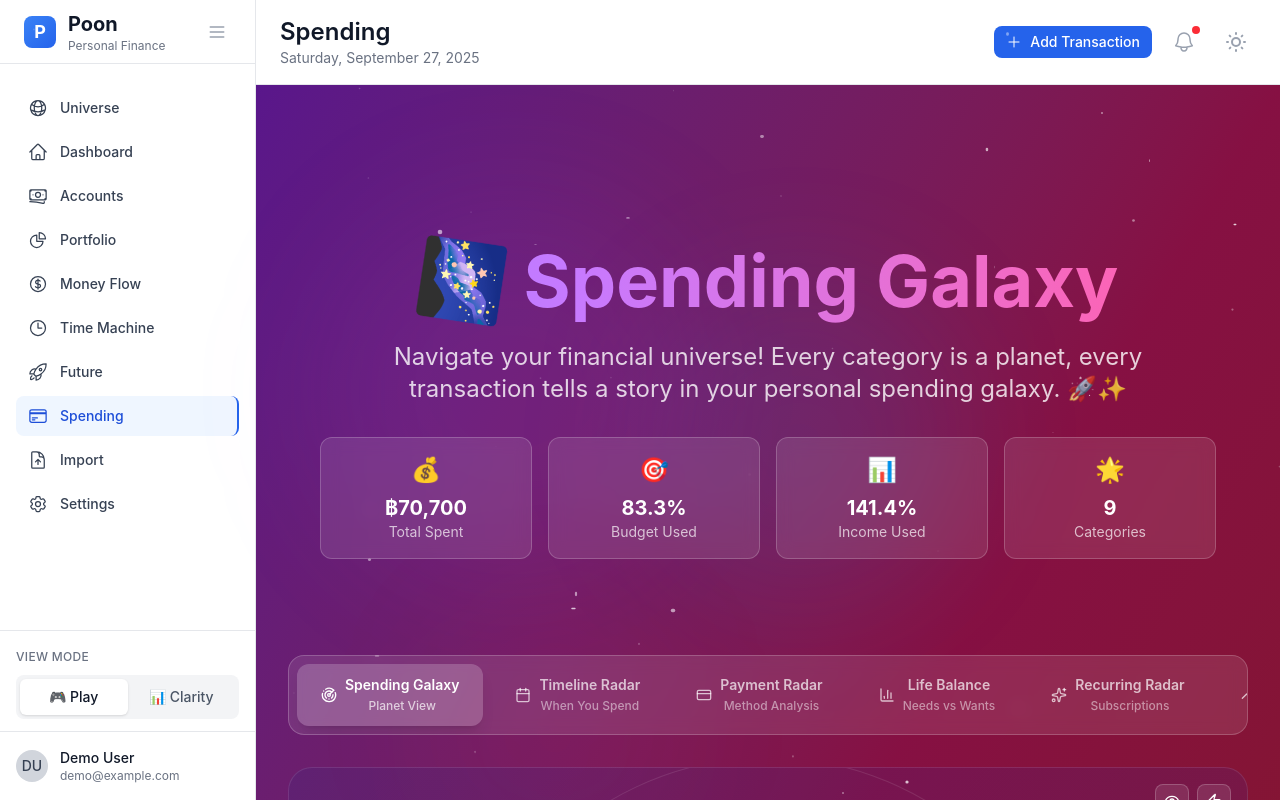
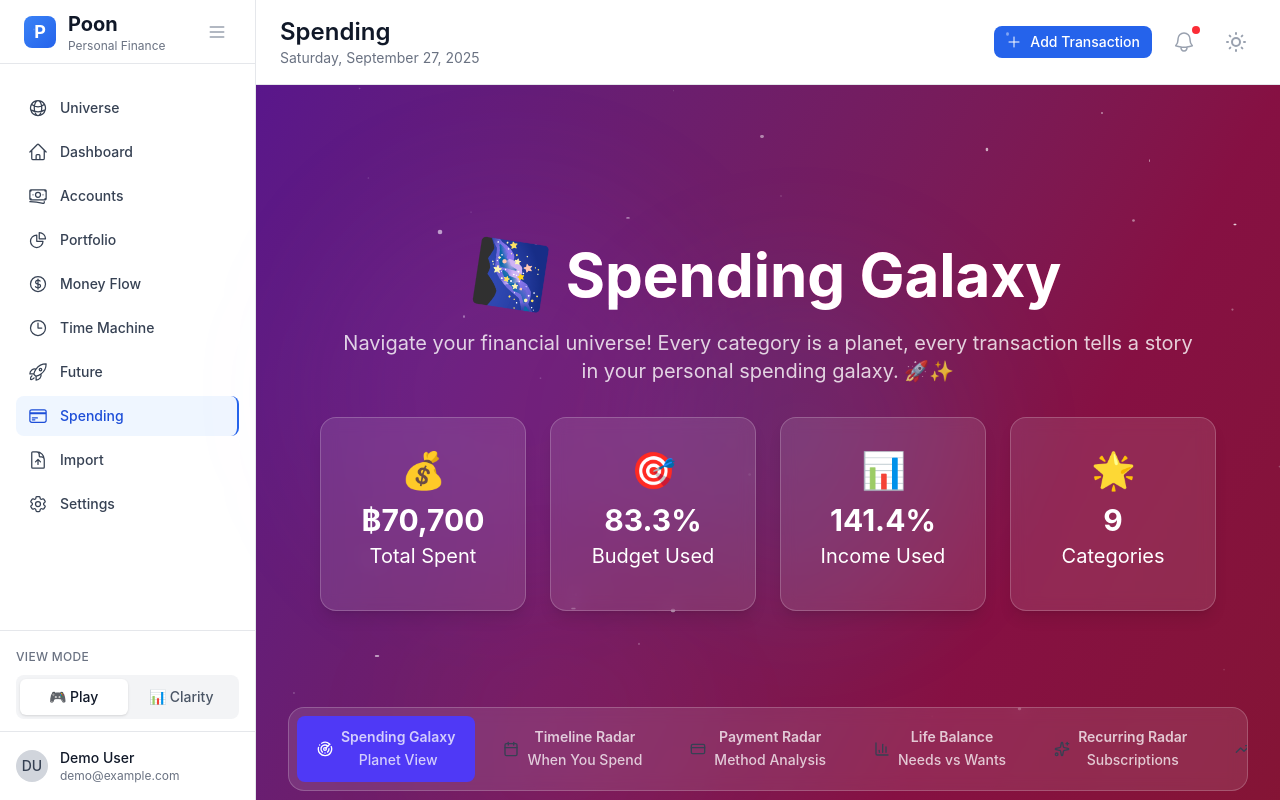
Before and after one commit to vorrawut/poon, a React (Vite) app: page /spending in a window 1280 px wide. Built offline with nearby package versions, Linux system fonts and the light colour scheme.

Commit message:
Refactoring UI

```diff
--- a/src/core/components/AccessibleButton.tsx
+++ b/src/core/components/AccessibleButton.tsx
@@ -15,6 +15,7 @@ interface AccessibleButtonProps {
   onClick?: () => void;
   type?: "button" | "submit" | "reset";
   fullWidth?: boolean;
+  title?: string;
 }
 
 interface AccessibleIconButtonProps {
@@ -49,6 +50,7 @@ export function AccessibleButton({
   onClick,
   type = "button",
   fullWidth = false,
+  title,
 }: AccessibleButtonProps) {
   const { getClasses, isElderMode } = useAccessibility();
   const motionProps = useAccessibilityMotion();
@@ -133,6 +135,7 @@ export function AccessibleButton({
         disabled={disabled || loading}
         onClick={onClick}
         className={combinedClassName}
+        title={title}
       >
         {buttonContent}
       </button>
@@ -145,6 +148,7 @@ export function AccessibleButton({
       disabled={disabled || loading}
       onClick={onClick}
       className={combinedClassName}
+      title={title}
       whileHover={{ scale: disabled ? 1 : 1.02 }}
       whileTap={{ scale: disabled ? 1 : 0.98 }}
       {...motionProps}
--- a/src/core/components/AccessibleCard.tsx
+++ b/src/core/components/AccessibleCard.tsx
@@ -12,6 +12,7 @@ interface AccessibleCardProps {
   className?: string;
   hover?: boolean;
   onClick?: () => void;
+  style?: React.CSSProperties;
 }
 
 interface AccessibleSectionProps {
@@ -30,6 +31,7 @@ interface AccessibleStatsCardProps {
   trend?: "up" | "down" | "neutral";
   trendValue?: string;
   className?: string;
+  style?: React.CSSProperties;
 }
 
 /**
@@ -42,6 +44,7 @@ export function AccessibleCard({
   className = "",
   hover = false,
   onClick,
+  style,
 }: AccessibleCardProps) {
   const { getClasses, viewMode, isElderMode } = useAccessibility();
   const motionProps = useAccessibilityMotion();
@@ -87,7 +90,7 @@ export function AccessibleCard({
 
   if (isElderMode || !hover) {
     return (
-      <div className={combinedClassName} onClick={onClick}>
+      <div className={combinedClassName} onClick={onClick} style={style}>
         {children}
       </div>
     );
@@ -97,6 +100,7 @@ export function AccessibleCard({
     <motion.div
       className={combinedClassName}
       onClick={onClick}
+      style={style}
       whileHover={hover ? { scale: 1.02, y: -2 } : undefined}
       whileTap={onClick ? { scale: 0.98 } : undefined}
       {...motionProps}
@@ -156,6 +160,7 @@ export function AccessibleStatsCard({
   trend,
   trendValue,
   className = "",
+  style,
 }: AccessibleStatsCardProps) {
   const { getClasses, colors } = useAccessibility();
 
@@ -184,7 +189,7 @@ export function AccessibleStatsCard({
   };
 
   return (
-    <AccessibleCard variant="elevated" className={className}>
+    <AccessibleCard variant="elevated" className={className} style={style}>
       <div className="text-center">
         {icon && <div className="text-4xl mb-3">{icon}</div>}
 
--- a/src/core/components/AccessibleText.tsx
+++ b/src/core/components/AccessibleText.tsx
@@ -7,7 +7,7 @@ import {
 interface AccessibleTextProps {
   children: React.ReactNode;
   variant?: "body" | "caption" | "small";
-  color?: "primary" | "secondary" | "accent" | "inherit";
+  color?: "primary" | "secondary" | "accent" | "tertiary" | "inherit";
   className?: string;
   as?: "p" | "span" | "div";
 }
@@ -15,7 +15,7 @@ interface AccessibleTextProps {
 interface AccessibleHeadingProps {
   children: React.ReactNode;
   level: "h1" | "h2" | "h3" | "h4";
-  color?: "primary" | "secondary" | "accent" | "inherit";
+  color?: "primary" | "secondary" | "accent" | "tertiary" | "inherit";
   className?: string;
   gradient?: boolean;
 }
@@ -44,6 +44,8 @@ export function AccessibleText({
         return colors.text;
       case "secondary":
         return colors.textSecondary;
+      case "tertiary":
+        return colors.textTertiary;
       case "accent":
         return colors.accent;
       case "inherit":
--- a/src/features/future/ui/Future.tsx
+++ b/src/features/future/ui/Future.tsx
@@ -1,6 +1,7 @@
 import { useState, useEffect } from "react";
 import { motion, AnimatePresence } from "framer-motion";
 import { FadeIn } from "../../../components/ui";
+import { AccessibleHeading, AccessibleText } from "../../../core";
 import {
   FutureMissionBoard,
   MissionDetailView,
@@ -13,15 +14,9 @@ import {
 } from "../../../../mockData/features/future";
 
 import { useUIStore } from "../../../store/useUIStore";
-import {
-  useAccessibility,
-  useAccessibilityText,
-} from "../../../hooks/useAccessibility";
 
 export function Future() {
   const { viewMode, accessibilityMode } = useUIStore();
-  const { getClasses, colors } = useAccessibility();
-  const headingClasses = useAccessibilityText("heading", "h1");
   const [selectedMission, setSelectedMission] = useState<Mission | null>(null);
   const [missions, setMissions] = useState<Mission[]>([]);
 
@@ -75,15 +70,9 @@ export function Future() {
               >
                 🚀
               </motion.div>
-              <h1
-                className={`${headingClasses} font-bold mb-4 ${
-                  viewMode === "play"
-                    ? "bg-gradient-to-r from-purple-400 via-pink-500 to-red-500 bg-clip-text text-transparent"
-                    : colors.text
-                }`}
-              >
+              <AccessibleHeading level="h1" className="mb-4" gradient>
                 Future
-              </h1>
+              </AccessibleHeading>
               <motion.div
                 className="text-5xl md:text-7xl"
                 animate={{
@@ -101,8 +90,9 @@ export function Future() {
               </motion.div>
             </div>
 
-            <p
-              className={`${getClasses({ fontSize: "text" })} mb-8 max-w-4xl mx-auto px-4 ${colors.textSecondary}`}
+            <AccessibleText
+              color="secondary"
+              className="mb-8 max-w-4xl mx-auto px-4"
             >
               {accessibilityMode === "elder"
                 ? "Track your financial goals with clear, simple progress indicators and helpful guidance."
@@ -111,7 +101,7 @@ export function Future() {
                   : viewMode === "play"
                     ? "Navigate your financial universe — where every goal becomes a space mission in your personal galaxy! 🌌"
                     : "Your financial goals made simple. Track progress, set targets, and achieve your dreams with clear, actionable steps."}
-            </p>
+            </AccessibleText>
           </div>
         </FadeIn>
 
--- a/src/features/portfolio/ui/Portfolio.tsx
+++ b/src/features/portfolio/ui/Portfolio.tsx
@@ -1,6 +1,11 @@
 import { useState } from "react";
 import { motion, AnimatePresence } from "framer-motion";
 import { FadeIn, SplitText } from "../../../components/ui";
+import {
+  AccessibleHeading,
+  AccessibleText,
+  AccessibleButton,
+} from "../../../core";
 import {
   WealthSolarSystem,
   SmartHighlights,
@@ -16,16 +21,9 @@ import {
 } from "../../../../mockData/features/portfolio";
 
 import { useUIStore } from "../../../store/useUIStore";
-import {
-  useAccessibility,
-  useAccessibilityText,
-} from "../../../hooks/useAccessibility";
 
 export function Portfolio() {
   const { viewMode } = useUIStore();
-  const { getClasses } = useAccessibility();
-  const headingClasses = useAccessibilityText("heading", "h1");
-  const subheadingClasses = useAccessibilityText("heading", "h2");
   const [showTimeline, setShowTimeline] = useState(false);
   const [showSimulation, setShowSimulation] = useState(false);
   const [showCategoryOverlay, setShowCategoryOverlay] = useState(false);
@@ -57,25 +55,27 @@ export function Portfolio() {
         animate={{ opacity: 1, x: 0 }}
         transition={{ delay: 0.7 }}
       >
-        <button
+        <AccessibleButton
+          variant="ghost"
+          size="sm"
           onClick={() => setShowTimeline(!showTimeline)}
-          className="bg-black/30 backdrop-blur-sm border border-white/20 text-white px-4 py-2 rounded-full text-sm hover:bg-white/10 transition-all"
         >
           🕰 Timeline
-        </button>
-        <button
+        </AccessibleButton>
+        <AccessibleButton
+          variant="ghost"
+          size="sm"
           onClick={() => setShowSimulation(!showSimulation)}
-          className="bg-black/30 backdrop-blur-sm border border-white/20 text-white px-4 py-2 rounded-full text-sm hover:bg-white/10 transition-all"
         >
           🔮 Simulate
-        </button>
+        </AccessibleButton>
       </motion.div>
 
       <div className="relative z-10 max-w-7xl mx-auto px-4 sm:px-6 lg:px-8 py-8">
         {/* Portfolio Universe Header */}
         <FadeIn direction="down">
           <div className="text-center mb-16">
-            <div className={`${headingClasses} font-bold text-white mb-4`}>
+            <AccessibleHeading level="h1" className="mb-4" gradient>
               <motion.span
                 className="inline-block mr-4"
                 animate={{ rotate: [0, 360] }}
@@ -84,14 +84,15 @@ export function Portfolio() {
                 ☀️
               </motion.span>
               <SplitText className="inline">Your Wealth Universe</SplitText>
-            </div>
-            <p
-              className={`${getClasses({ fontSize: "text" })} text-white/80 max-w-2xl mx-auto mb-8`}
+            </AccessibleHeading>
+            <AccessibleText
+              color="secondary"
+              className="max-w-2xl mx-auto mb-8"
             >
               {viewMode === "play"
                 ? "Navigate your financial solar system — each planet represents your asset categories orbiting around your portfolio sun!"
                 : "Clear overview of your portfolio performance with exact numbers and plain summaries."}
-            </p>
+            </AccessibleText>
 
             {/* Portfolio Summary */}
             <motion.div
@@ -99,11 +100,9 @@ export function Portfolio() {
               whileHover={{ scale: 1.02 }}
             >
               <div className="text-center">
-                <div
-                  className={`${getClasses({ fontSize: "heading", headingLevel: "h2" })} font-bold text-white`}
-                >
+                <AccessibleHeading level="h2" className="text-white">
                   {formatCurrency(totalValue)}
-                </div>
+                </AccessibleHeading>
                 <div className="text-white/70 text-sm">Total Portfolio</div>
               </div>
               <div className="w-px h-16 bg-white/20"></div>
@@ -159,9 +158,9 @@ export function Portfolio() {
               {/* Clean Table View */}
               <div className="bg-white/10 backdrop-blur-sm rounded-2xl border border-white/20 overflow-hidden">
                 <div className="px-6 py-4 border-b border-white/20">
-                  <h3 className={`${subheadingClasses} font-bold text-white`}>
+                  <AccessibleHeading level="h3" className="text-white">
                     Portfolio Assets
-                  </h3>
+                  </AccessibleHeading>
                   <p className="text-white/70 text-sm">
                     Clear breakdown of your investments
                   </p>
--- a/src/features/spending/ui/Spending.tsx
+++ b/src/features/spending/ui/Spending.tsx
@@ -1,6 +1,14 @@
 import { useState, useMemo } from "react";
 import { motion, AnimatePresence } from "framer-motion";
 import { FadeIn } from "../../../components/ui";
+import {
+  AccessibleHeading,
+  AccessibleText,
+  AccessibleButton,
+  AccessibleCard,
+  AccessibleStatsCard,
+  AccessibleGrid,
+} from "../../../core";
 import {
   SpendingGalaxy,
   SpendingTimelineHeatmap,
@@ -36,9 +44,11 @@ const mockSpendingCategories = generateMockSpendingData();
 const mockSpendingData = generateMockTransactionData();
 
 import { useUIStore } from "../../../store/useUIStore";
+import { useAccessibilityMotion } from "../../../hooks/useAccessibility";
 
 export function Spending() {
   const { viewMode } = useUIStore();
+  const { transition } = useAccessibilityMotion();
   const [activeSection, setActiveSection] = useState<
     | "galaxy"
     | "timeline"
@@ -105,11 +115,7 @@ export function Spending() {
           className="text-center py-4 sm:py-8 mb-8"
         >
           <div className="mb-8">
-            <div
-              className={`text-3xl sm:text-4xl md:text-5xl lg:text-6xl xl:text-7xl font-bold mb-6 ${
-                viewMode === "play" ? "text-white" : "text-gray-900"
-              }`}
-            >
+            <AccessibleHeading level="h1" className="mb-6" gradient>
               <motion.span
                 className="inline-block mr-4"
                 animate={{
@@ -123,22 +129,19 @@ export function Spending() {
               >
                 🌌
               </motion.span>
-              <span className="bg-gradient-to-r from-purple-400 to-pink-400 bg-clip-text text-transparent">
               {viewMode === "play" ? "Spending Galaxy" : "Spending Radar"}
-              </span>
-            </div>
-            <p
-              className={`text-lg sm:text-xl md:text-2xl mb-8 max-w-4xl mx-auto px-4 ${
-                viewMode === "play" ? "text-white/80" : "text-gray-600"
-              }`}
+            </AccessibleHeading>
+            <AccessibleText
+              color="secondary"
+              className="mb-8 max-w-4xl mx-auto px-4"
             >
               {viewMode === "play"
                 ? "Navigate your financial universe! Every category is a planet, every transaction tells a story in your personal spending galaxy. 🚀✨"
                 : "Professional spending analysis with advanced radar technology, timeline patterns, and intelligent insights for optimal financial management."}
-            </p>
+            </AccessibleText>
 
             {/* Quick Stats */}
-            <div className="grid grid-cols-2 sm:grid-cols-4 gap-4 max-w-4xl mx-auto">
+            <AccessibleGrid cols={4} gap="md" className="max-w-4xl mx-auto">
               {[
                 {
                   label: "Total Spent",
@@ -165,28 +168,16 @@ export function Spending() {
                   color: "#F9CA24",
                 },
               ].map((stat, index) => (
-                <motion.div
+                <AccessibleStatsCard
                   key={stat.label}
-                  className={`p-4 rounded-xl border ${
-                    viewMode === "play"
-                      ? "bg-white/10 backdrop-blur-sm border-white/20 text-white"
-                      : "bg-white border-gray-200 text-gray-900"
-                  }`}
-                  initial={{ opacity: 0, y: 20 }}
-                  animate={{ opacity: 1, y: 0 }}
-                  transition={{ delay: 0.2 + index * 0.1 }}
-                  whileHover={{ scale: 1.02, y: -2 }}
-                >
-                  <div className="text-2xl mb-2">{stat.icon}</div>
-                  <div className="text-xl font-bold">{stat.value}</div>
-                  <div
-                    className={`text-sm ${viewMode === "play" ? "text-white/70" : "text-gray-600"}`}
-                  >
-                    {stat.label}
-                  </div>
-                </motion.div>
+                  title={stat.label}
+                  value={stat.value.toString()}
+                  icon={stat.icon}
+                  className="motion-safe:animate-in motion-safe:fade-in motion-safe:slide-in-from-bottom-4"
+                  style={{ animationDelay: `${0.2 + index * 0.1}s` }}
+                />
               ))}
-            </div>
+            </AccessibleGrid>
           </div>
         </FadeIn>
 
@@ -238,29 +229,31 @@ export function Spending() {
                   desc: "Smart Tips",
                 },
               ].map((tab) => (
-                <motion.button
+                <AccessibleButton
                   key={tab.id}
+                  variant={activeSection === tab.id ? "primary" : "ghost"}
+                  size="sm"
                   onClick={() => setActiveSection(tab.id as any)}
-                  className={`px-2 sm:px-4 lg:px-6 py-2 sm:py-3 rounded-xl font-medium transition-all text-xs sm:text-sm whitespace-nowrap flex-shrink-0 ${
-                    activeSection === tab.id
-                      ? "bg-white/20 text-white shadow-lg"
-                      : "text-white/70 hover:text-white hover:bg-white/10"
-                  }`}
-                  whileHover={{ scale: 1.02 }}
-                  whileTap={{ scale: 0.98 }}
+                  className="whitespace-nowrap flex-shrink-0"
                 >
                   <div className="flex items-center gap-1 sm:gap-2">
                     {tab.icon}
                     <div>
-                      <div className="text-xs sm:text-sm font-semibold leading-tight">
+                      <AccessibleText
+                        variant="caption"
+                        className="font-semibold leading-tight"
+                      >
                         {tab.label}
-                      </div>
-                      <div className="text-xs opacity-70 hidden sm:block mt-1">
+                      </AccessibleText>
+                      <AccessibleText
+                        variant="caption"
+                        className="opacity-70 hidden sm:block mt-1"
+                      >
                         {tab.desc}
+                      </AccessibleText>
                     </div>
                   </div>
-                  </div>
-                </motion.button>
+                </AccessibleButton>
               ))}
             </div>
           </div>
@@ -385,43 +378,39 @@ export function Spending() {
         </AnimatePresence>
 
         {/* Inspirational Footer */}
+        <AccessibleCard
+          variant="elevated"
+          padding="lg"
+          className="mt-12 text-center"
+        >
           <motion.div
-          className={`mt-12 text-center p-8 rounded-2xl border ${
-            viewMode === "play"
-              ? "bg-white/10 backdrop-blur-sm border-white/20 text-white"
-              : "bg-gradient-to-r from-purple-50 to-pink-50 border-purple-200 text-gray-900"
-          }`}
             initial={{ opacity: 0, y: 20 }}
             animate={{ opacity: 1, y: 0 }}
-          transition={{ delay: 0.8 }}
+            transition={transition}
           >
             <div className="text-3xl sm:text-4xl mb-4">
               {viewMode === "play" ? "🌟" : "💡"}
             </div>
-          <h3 className="text-xl sm:text-2xl font-bold mb-4">
+            <AccessibleHeading level="h3" className="mb-4">
               {viewMode === "play"
                 ? "Master Your Financial Galaxy"
                 : "Smart Spending Insights"}
-          </h3>
-          <p
-            className={`text-base sm:text-lg mb-6 max-w-2xl mx-auto px-4 ${
-              viewMode === "play" ? "text-white/80" : "text-gray-600"
-            }`}
+            </AccessibleHeading>
+            <AccessibleText
+              color="secondary"
+              className="mb-6 max-w-2xl mx-auto px-4"
             >
               {viewMode === "play"
                 ? "Every transaction is a step in your financial journey. Navigate wisely, spend mindfully, and watch your financial universe flourish! 🚀"
                 : "Track patterns, optimize spending, and make data-driven financial decisions. Your future self will thank you for the insights gained today."}
-          </p>
-          <div
-            className={`text-sm ${
-              viewMode === "play" ? "text-white/60" : "text-gray-500"
-            }`}
-          >
+            </AccessibleText>
+            <AccessibleText variant="caption" color="tertiary">
               {viewMode === "play"
                 ? "🌌 Explore • 📊 Analyze • 🎯 Optimize • 🚀 Achieve"
                 : "📈 Monitor trends • ⚡ Set alerts • 🎯 Meet budgets • 💰 Save more"}
-          </div>
+            </AccessibleText>
           </motion.div>
+        </AccessibleCard>
       </div>
 
       {/* Category Explorer Overlay */}
--- a/src/libs/accessibility.ts
+++ b/src/libs/accessibility.ts
@@ -89,6 +89,7 @@ export function getAccessibilityColors(
 ): {
   text: string;
   textSecondary: string;
+  textTertiary: string;
   background: string;
   border: string;
   accent: string;
@@ -99,6 +100,7 @@ export function getAccessibilityColors(
       ? {
           text: "text-white",
           textSecondary: "text-gray-100",
+          textTertiary: "text-gray-300",
           background: "bg-gray-900",
           border: "border-gray-300",
           accent: "text-yellow-300",
@@ -106,6 +108,7 @@ export function getAccessibilityColors(
       : {
           text: "text-gray-900",
           textSecondary: "text-gray-700",
+          textTertiary: "text-gray-500",
           background: "bg-white",
           border: "border-gray-900",
           accent: "text-blue-700",
@@ -118,6 +121,7 @@ export function getAccessibilityColors(
       ? {
           text: "text-white",
           textSecondary: "text-purple-200",
+          textTertiary: "text-purple-300",
           background: "bg-gradient-to-br from-purple-900 to-pink-900",
           border: "border-purple-400",
           accent: "text-pink-300",
@@ -125,6 +129,7 @@ export function getAccessibilityColors(
       : {
           text: "text-gray-900",
           textSecondary: "text-purple-700",
+          textTertiary: "text-purple-500",
           background: "bg-gradient-to-br from-purple-50 to-pink-50",
           border: "border-purple-300",
           accent: "text-purple-600",
@@ -136,6 +141,7 @@ export function getAccessibilityColors(
     ? {
         text: "text-white",
         textSecondary: "text-white/80",
+        textTertiary: "text-white/60",
         background: "bg-slate-900",
         border: "border-white/20",
         accent: "text-blue-300",
@@ -143,6 +149,7 @@ export function getAccessibilityColors(
     : {
         text: "text-gray-900",
         textSecondary: "text-gray-600",
+        textTertiary: "text-gray-500",
         background: "bg-white",
         border: "border-gray-200",
         accent: "text-blue-600",
```
Also changed, not shown: src/components/ui/BigNumber.tsx (+6 -3 lines), src/components/ui/TimeRangeSelector.tsx (+22 -23 lines), src/features/spending/ui/MoneyFlow.tsx (+13 -14 lines), src/features/spending/ui/MoneyTimeMachine.tsx (+8 -14 lines). Lines whose indentation alone changed are shown as unchanged.
